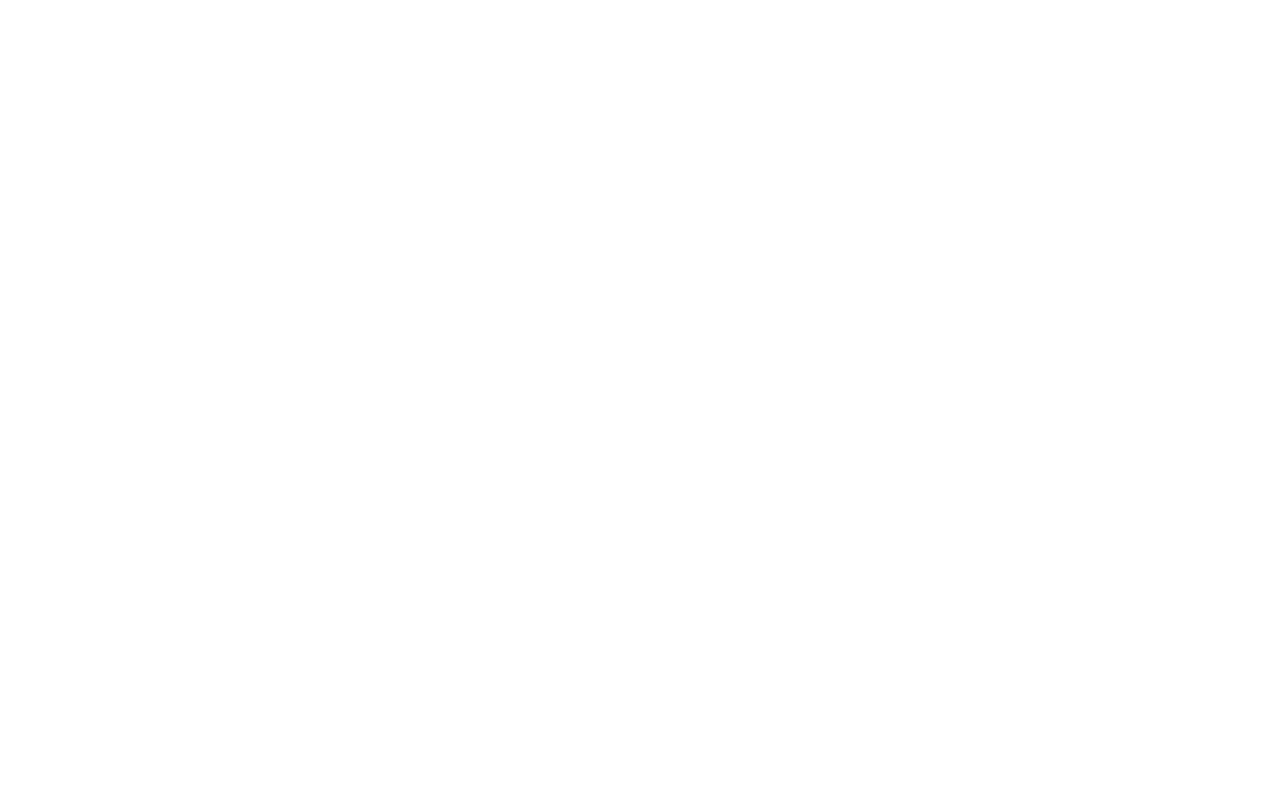
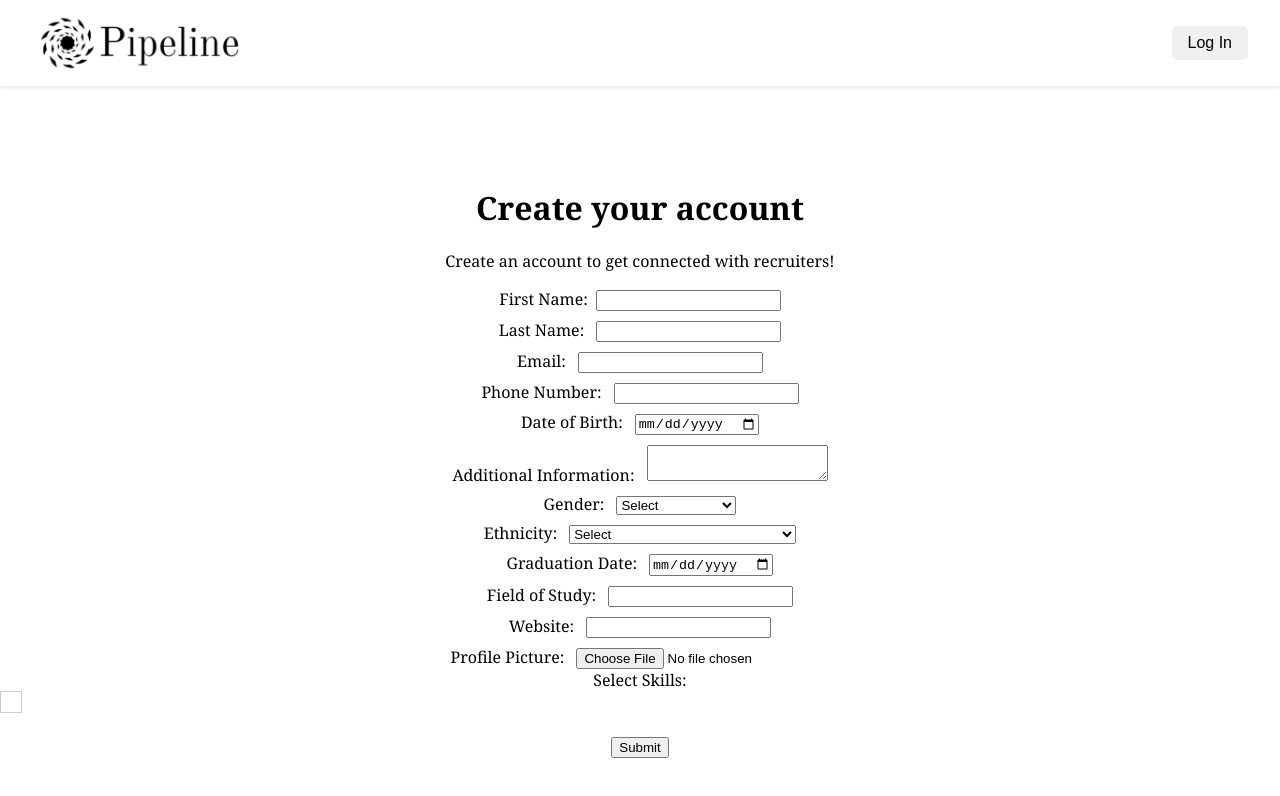
Before and after one commit to edisonrhuang/Pipeline, a React (Create React App) app in the folder frontend/: page /candidatecreate in a window 1280 px wide. Shown: the top 796 px of the page. Built offline with nearby package versions, Linux system fonts and the light colour scheme.

Commit message:
started candidate create, logo

```diff
--- a/frontend/package.json
+++ b/frontend/package.json
@@ -7,8 +7,10 @@
     "@testing-library/react": "^13.4.0",
     "@testing-library/user-event": "^13.5.0",
     "axios": "^1.6.8",
+    "firebase": "^10.11.0",
     "react": "^18.2.0",
     "react-dom": "^18.2.0",
+    "react-router-dom": "^6.22.3",
     "react-scripts": "5.0.1",
     "web-vitals": "^2.1.4"
   },
--- /dev/null
+++ b/frontend/src/components/LoginNavbar/LoginNavbar.js
@@ -0,0 +1,31 @@
+import React from 'react';
+import logoImage from "./assets/logo.png"
+
+function Navbar() {
+    return (
+      <nav style={{
+        display: 'flex',
+        justifyContent: 'space-between',
+        alignItems: 'center',
+        padding: '0.8rem 2rem',
+        height: '60px',
+        backgroundColor: '#ffffff', // White background
+        color: 'purple',
+        boxShadow: '0 2px 4px rgba(0,0,0,0.1)'
+      }}>
+        <img src={logoImage} alt="Pipeline" style={{height: '300px', marginRight: '0.2rem', marginLeft: '-3rem'}} />
+        <div>
+          <button style={{
+            padding: '8px 16px',
+            fontSize: '1rem',
+            cursor: 'pointer',
+            backgroundColor: '#f0f0f0',
+            border: 'none',
+            borderRadius: '5px'
+          }}>Log In</button>
+        </div>
+      </nav>
+    );
+  }
+
+  export default Navbar;
--- a/frontend/src/pages/CandidateCreate/CandidateCreate.js
+++ b/frontend/src/pages/CandidateCreate/CandidateCreate.js
@@ -1,7 +1,219 @@
-const CandidateCreate = () => {
-     return (
-          <div></div>
-     );
+import React, { useState, useEffect } from 'react';
+import Navbar from '../../components/LoginNavbar/LoginNavbar.js';
+//import axios from 'axios';
+
+const CreateCandidate = () => {
+    const [formData, setFormData] = useState({
+        first_name: '',
+        last_name: '',
+        email: '',
+        phone_number: '',
+        date_of_birth: '',
+        info: '',
+        gender: '',
+        ethnicity: '',
+        graduation_date: '',
+        field_of_study: '',
+        website: '',
+        account_created: getDate(),
+        profile_picture: null
+    });
+
+    const [skillsList, setSkillsList] = useState([]);
+    const [maxWidth, setMaxWidth] = useState(0);
+    const [selectedSkills, setSelectedSkills] = useState({});
+
+    const jsonData = JSON.stringify(formData);
+    const jsonSkills = JSON.stringify(selectedSkills);
+
+    /*useEffect(() => {
+        const fetchSkills = async () => {
+            try {
+                const response = await axios.get(`${process.env.REACT_APP_API_HOST}/api/get-skills`);
+                setSkillsList(response.data);
+
+                const maxSkillWidth = response.data.reduce((max, skill) => {
+                    return Math.max(max, skill.skill.length);
+                }, 0);
+                setMaxWidth(maxSkillWidth * 8);
+            } catch (error) {
+                console.error('Error fetching skills:', error.response.data);
+            }
+        };
+
+        fetchSkills();
+    }, []); */
+
+    const handleChange = (e) => {
+        setFormData({ ...formData, [e.target.name]: e.target.value });
+    };
+
+    const handleSkillChange = (e) => {
+        const { name, checked } = e.target;
+        setSelectedSkills(prevState => {
+            const updatedSkills = { ...prevState };
+            if (checked) {
+                updatedSkills[name] = true;
+            } else {
+                delete updatedSkills[name];
+            }
+            return updatedSkills;
+        });
+    };
+
+    /*const handleSubmit = async (e) => {
+        e.preventDefault();
+        try {
+            const res = await axios.post(`${process.env.REACT_APP_API_HOST}/api/create-candidates`, { data: jsonData, skills: jsonSkills });
+            alert('Candidate inserted successfully');
+            setFormData({
+                first_name: '',
+                last_name: '',
+                email: '',
+                phone_number: '',
+                date_of_birth: '',
+                info: '',
+                gender: '',
+                ethnicity: '',
+                graduation_date: '',
+                field_of_study: '',
+                website: '',
+                account_created: getDate(),
+                profile_picture: null,
+            });
+            setSelectedSkills({});
+            console.log(res.data);
+        } catch (error) {
+            console.error('Error inserting candidate:', error.response.data);
+            alert('Error inserting candidate');
+        }
+    }; */
+
+    return (
+        //<form onSubmit={handleSubmit} method="POST">
+        <form style={{textAlign: 'center', fontFamily: 'Georgia'}}>
+            <Navbar/>
+            <h1 style={{marginTop: '100px'}}>
+                Create your account
+            </h1>
+            <p>
+                Create an account to get connected with recruiters!
+            </p>
+            <label>
+                First Name:
+                <input type="text" name="first_name" value={formData.first_name} onChange={handleChange}
+                style={{marginLeft: '8px'}} />
+            </label>
+            <br />
+            <label>
+                Last Name:
+                <input type="text" name="last_name" value={formData.last_name} onChange={handleChange}
+                style={{marginTop: '10px', marginLeft: '12px'}}/>
+            </label>
+            <br />
+            <label>
+                Email:
+                <input type="email" name="email" value={formData.email} onChange={handleChange}
+                style={{marginTop: '10px', marginLeft: '12px'}}/>
+            </label>
+            <br />
+            <label>
+                Phone Number:
+                <input type="text" name="phone_number" value={formData.phone_number} onChange={handleChange}
+                style={{marginTop: '10px', marginLeft: '12px'}}/>
+            </label>
+            <br />
+            <label>
+                Date of Birth:
+                <input type="date" name="date_of_birth" value={formData.date_of_birth} onChange={handleChange}
+                style={{marginTop: '10px', marginLeft: '12px'}}/>
+            </label>
+            <br />
+            <label>
+                Additional Information:
+                <textarea name="info" value={formData.info} onChange={handleChange}
+                style={{marginTop: '10px', marginLeft: '12px'}}/>
+            </label>
+            <br />
+            <label>
+                Gender:
+                <select name="gender" value={formData.gender} onChange={handleChange}
+                style={{marginTop: '10px', marginLeft: '12px'}}>
+                    <option value="">Select</option>
+                    <option value="Male">Male</option>
+                    <option value="Female">Female</option>
+                    <option value="Prefer not to say">Prefer not to say</option>
+                    <option value="Others">Others</option>
+                </select>
+            </label>
+            <br />
+            <label>
+                Ethnicity:
+                <select name="ethnicity" value={formData.ethnicity} onChange={handleChange}
+                style={{marginTop: '10px', marginLeft: '12px'}}>
+                    <option value="">Select</option>
+                    <option value="American Indian or Alaskan Native">American Indian or Alaskan Native</option>
+                    <option value="Asian/Pacific Islander">Asian/Pacific Islander</option>
+                    <option value="Black or African American">Black or African American</option>
+                    <option value="Hispanic">Hispanic</option>
+                    <option value="White/Caucasian">White/Caucasian</option>
+                    <option value="Two or more">Two or more</option>
+                    <option value="Other">Other</option>
+                </select>
+            </label>
+            <br />
+            <label>
+                Graduation Date:
+                <input type="date" name="graduation_date" value={formData.graduation_date} onChange={handleChange}
+                style={{marginTop: '10px', marginLeft: '12px'}}/>
+            </label>
+            <br />
+            <label>
+                Field of Study:
+                <input type="text" name="field_of_study" value={formData.field_of_study} onChange={handleChange}
+                style={{marginTop: '10px', marginLeft: '12px'}}/>
+            </label>
+            <br />
+            <label>
+                Website:
+                <input type="text" name="website" value={formData.website} onChange={handleChange}
+                style={{marginTop: '10px', marginLeft: '12px'}}/>
+            </label>
+            <br />
+            <label>
+                Profile Picture:
+                <input type="file" name="profile_picture" accept="image/*" onChange={handleChange}
+                style={{marginTop: '10px', marginLeft: '12px'}} />
+            </label>
+            <br />
+            <label>Select Skills:</label>
+            <div style={{ border: '1px solid #ccc', padding: '10px', maxHeight: '200px', maxWidth: maxWidth + 'px', overflowY: 'auto', whiteSpace: 'pre-wrap' }}>
+                {skillsList.map(skill => (
+                    <div key={skill.skill} style={{ marginBottom: '5px' }}>
+                        <label>
+                            <input
+                                type="checkbox"
+                                name={skill.skill}
+                                checked={selectedSkills[skill.skill] || false}
+                                onChange={handleSkillChange}
+                            />
+                            {skill.skill}
+                        </label>
+                    </div>
+                ))}
+            </div>
+            <br />
+            <button type="submit">Submit</button>
+        </form>
+    );
+};
+
+function getDate() {
+    const currentDate = new Date();
+    const year = currentDate.getFullYear();
+    const month = String(currentDate.getMonth() + 1).padStart(2, '0');
+    const day = String(currentDate.getDate()).padStart(2, '0');
+    return `${year}-${month}-${day}`;
 }
 
-export default CandidateCreate;
+export default CreateCandidate;
```
Also changed, not shown: frontend/src/components/LoginNavbar/assets/logo.png (added), 1 other file (tests, documents, lock files or other folders).
